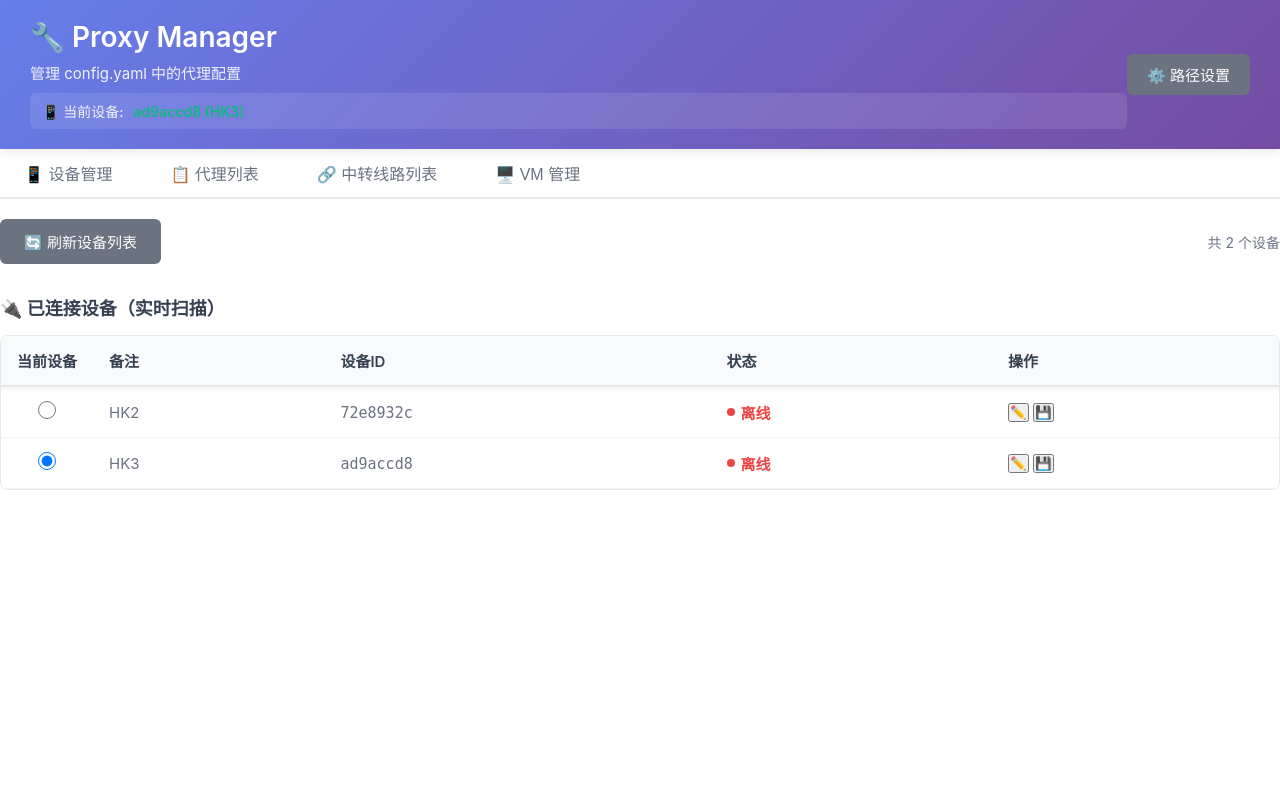
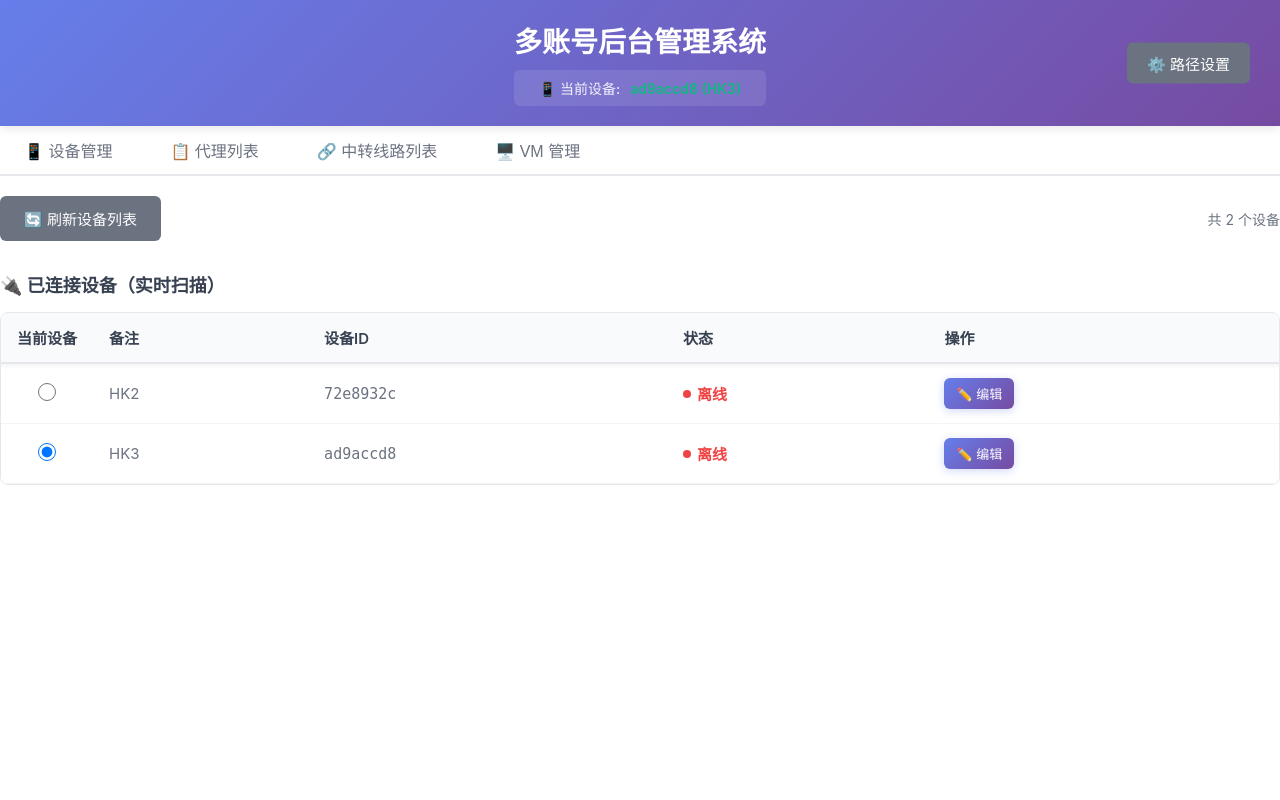
Before and after one commit to maxliu9403/app_uploader, a Flask app: page / in a window 1280 px wide. Run offline with Flask 3, Linux system fonts and the light colour scheme; data that the repository does not hold is empty.

Commit message:
feat: UI优化

```diff
--- a/templates/proxy_manager.html
+++ b/templates/proxy_manager.html
@@ -3,7 +3,7 @@
 <head>
     <meta charset="UTF-8">
     <meta name="viewport" content="width=device-width, initial-scale=1.0">
-    <title>Proxy Manager - 代理配置管理</title>
+    <title>多账号后台管理系统</title>
     <style>
         * {
             margin: 0;
@@ -240,6 +240,33 @@
         .action-buttons {
             display: flex;
             gap: 8px;
+        }
+
+        .btn-icon {
+            padding: 6px 12px;
+            border: none;
+            border-radius: 6px;
+            cursor: pointer;
+            font-size: 13px;
+            font-weight: 500;
+            transition: all 0.3s ease;
+            display: inline-flex;
+            align-items: center;
+            gap: 4px;
+            background: linear-gradient(135deg, #667eea 0%, #764ba2 100%);
+            color: white;
+            box-shadow: 0 2px 8px rgba(102, 126, 234, 0.3);
+        }
+
+        .btn-icon:hover {
+            transform: translateY(-2px);
+            box-shadow: 0 4px 12px rgba(102, 126, 234, 0.5);
+            background: linear-gradient(135deg, #5568d3 0%, #6a3d8f 100%);
+        }
+
+        .btn-icon:active {
+            transform: translateY(0);
+            box-shadow: 0 2px 6px rgba(102, 126, 234, 0.4);
         }
 
         .btn-sm {
@@ -398,6 +425,10 @@
             background: #6b7280;
         }
 
+        .status-dot.unauthorized {
+            background: #f59e0b;
+        }
+
         .status-text.online {
             color: #10b981;
         }
@@ -408,6 +439,10 @@
 
         .status-text.other {
             color: #6b7280;
+        }
+
+        .status-text.unauthorized {
+            color: #f59e0b;
         }
 
         .loading {
@@ -755,23 +790,22 @@
 </head>
 <body>
     <div class="container">
-        <div class="header">
-            <div style="display: flex; justify-content: space-between; align-items: center;">
-                <div style="flex: 1;">
-                    <h1>🔧 Proxy Manager</h1>
-                    <p>管理 config.yaml 中的代理配置</p>
+        <div class="header" style="position: relative;">
+            <div style="display: flex; justify-content: center; align-items: center; flex-direction: column; gap: 15px;">
+                <div style="text-align: center;">
+                    <h1>多账号后台管理系统</h1>
                     <!-- 设备选择器（只读展示） -->
-                    <div class="device-selector">
+                    <div class="device-selector" style="justify-content: center; margin-top: 10px;">
                         <label>📱 当前设备:</label>
-                        <span id="currentDeviceDisplay" style="color: #10b981; font-weight: 600; font-size: 14px;">
+                        <span id="currentDeviceDisplay" style="color: white; font-weight: 600; font-size: 14px;">
                             加载中...
                         </span>
                     </div>
                 </div>
-                <button class="btn btn-secondary" onclick="showPathSettingsModal()" style="padding: 10px 20px;">
-                    ⚙️ 路径设置
-                </button>
             </div>
+            <button class="btn btn-secondary" onclick="showPathSettingsModal()" style="padding: 10px 20px; position: absolute; right: 30px; top: 50%; transform: translateY(-50%);">
+                ⚙️ 路径设置
+            </button>
         </div>
 
         <div class="content">
@@ -3072,6 +3106,10 @@ user3:pass3:proxy3.com:8080
                 return '<span class="status-indicator"><span class="status-dot offline"></span><span class="status-text offline">离线</span></span>';
             }
 
+            if (normalized === 'unauthorized') {
+                return '<span class="status-indicator"><span class="status-dot unauthorized"></span><span class="status-text unauthorized">未授权</span></span>';
+            }
+
             const safe = raw || '-';
             return `<span class="status-indicator"><span class="status-dot other"></span><span class="status-text other">${safe}</span></span>`;
         }
@@ -3178,11 +3216,8 @@ user3:pass3:proxy3.com:8080
                         <td><code>${device.device_id}</code></td>
                         <td>${formatDeviceStatus(device.status)}</td>
                         <td>
-                            <button class="btn-icon device-edit-remark" data-device-id="${device.device_id}" data-remark="${(device.remark || '').replace(/"/g, '&quot;')}" title="编辑备注">
-                                ✏️
-                            </button>
-                            <button class="btn-icon" onclick="saveDeviceConfig('${device.device_id}')" title="保存配置">
-                                💾
+                            <button class="btn-icon device-edit-remark" data-device-id="${device.device_id}" data-remark="${(device.remark || '').replace(/"/g, '&quot;')}" title="编辑设备">
+                                ✏️ 编辑
                             </button>
                         </td>
                     `;
```
Also changed, not shown: templates/proxy_manager_backup.html (+4 -5 lines), 1 other file.
